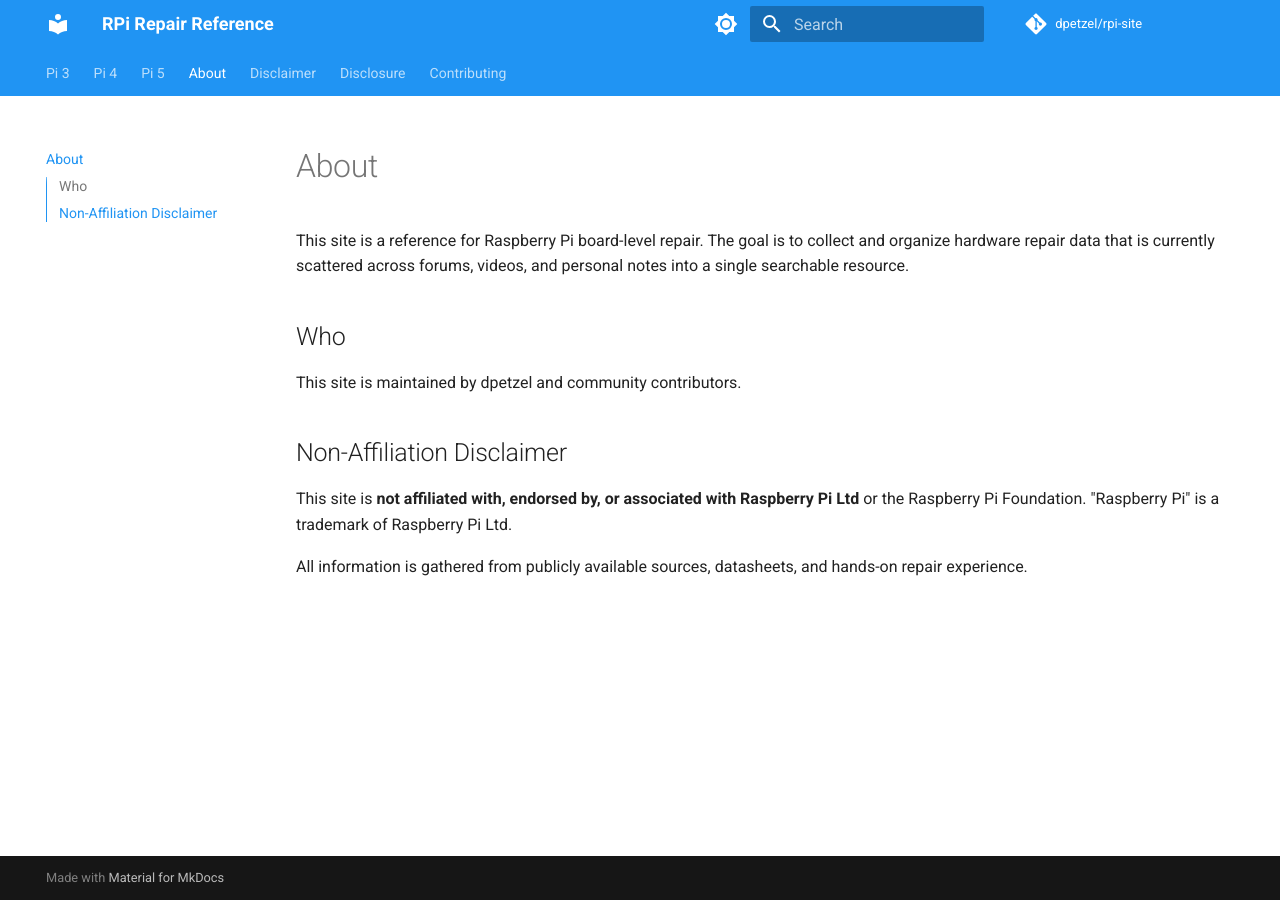
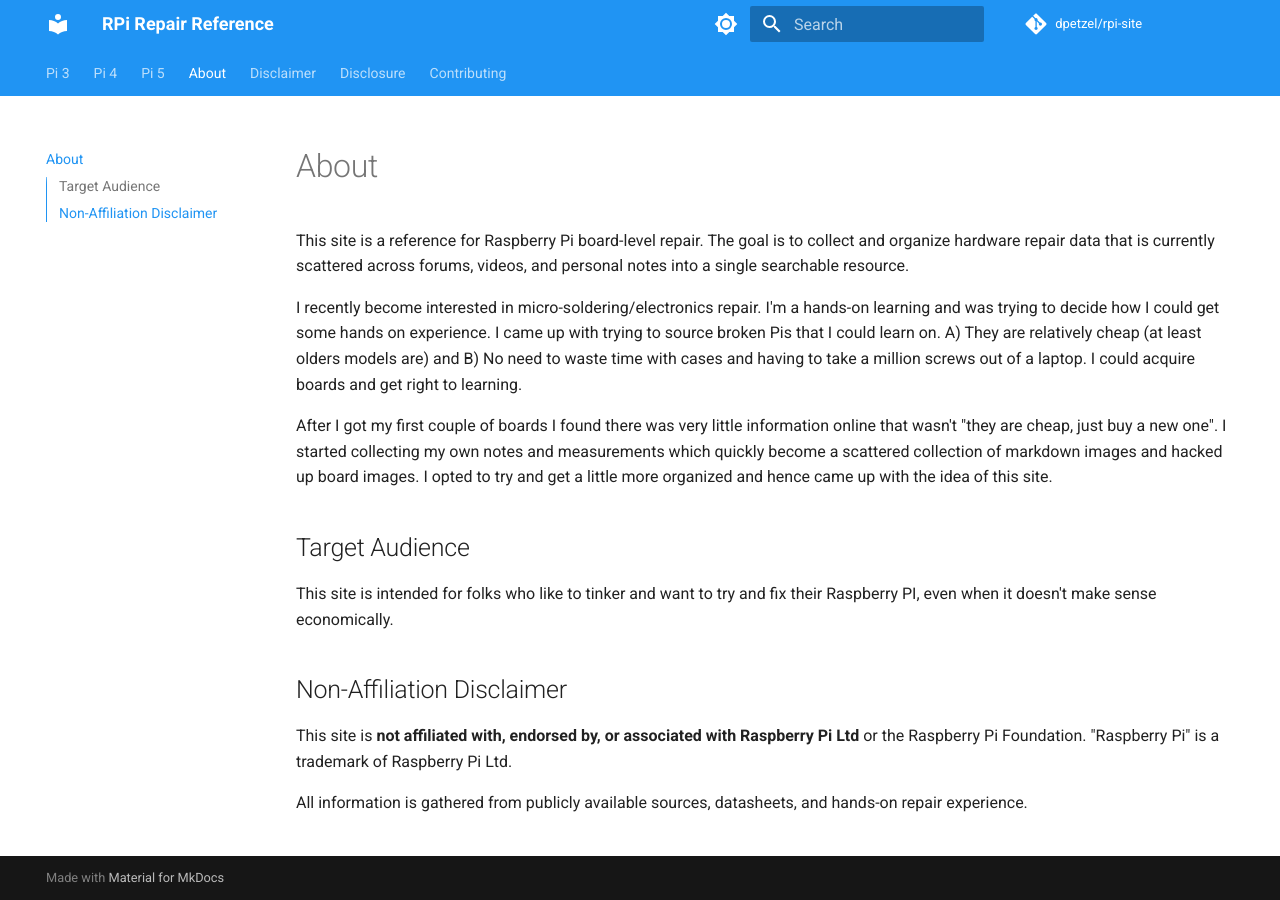
Before and after one commit to dpetzel/rpi-site, an MkDocs documentation site: the page built from docs/about.md, in a window 1280 px wide. Built offline with MkDocs 1.6.1 and Material for MkDocs 9.7.7, drawn with Linux system fonts in a browser that asks for light colours; comment, search, counter and statistics services are not loaded.

Commit message:
Update about.md

```diff
--- a/docs/about.md
+++ b/docs/about.md
@@ -2,9 +2,12 @@
 
 This site is a reference for Raspberry Pi board-level repair. The goal is to collect and organize hardware repair data that is currently scattered across forums, videos, and personal notes into a single searchable resource.
 
-## Who
+I recently become interested in micro-soldering/electronics repair. I'm a hands-on learning and was trying to decide how I could get some hands on experience. I came up with trying to source broken Pis that I could learn on. A) They are relatively cheap (at least olders models are) and B) No need to waste time with cases and having to take a million screws out of a laptop. I could acquire boards and get right to learning.
 
-This site is maintained by dpetzel and community contributors.
+After I got my first couple of boards I found there was very little information online that wasn't "they are cheap, just buy a new one". I started collecting my own notes and measurements which quickly become a scattered collection of markdown images and hacked up board images. I opted to try and get a little more organized and hence came up with the idea of this site.
+
+## Target Audience
+This site is intended for folks who like to tinker and want to try and fix their Raspberry PI, even when it doesn't make sense economically.
 
 ## Non-Affiliation Disclaimer
 
```
